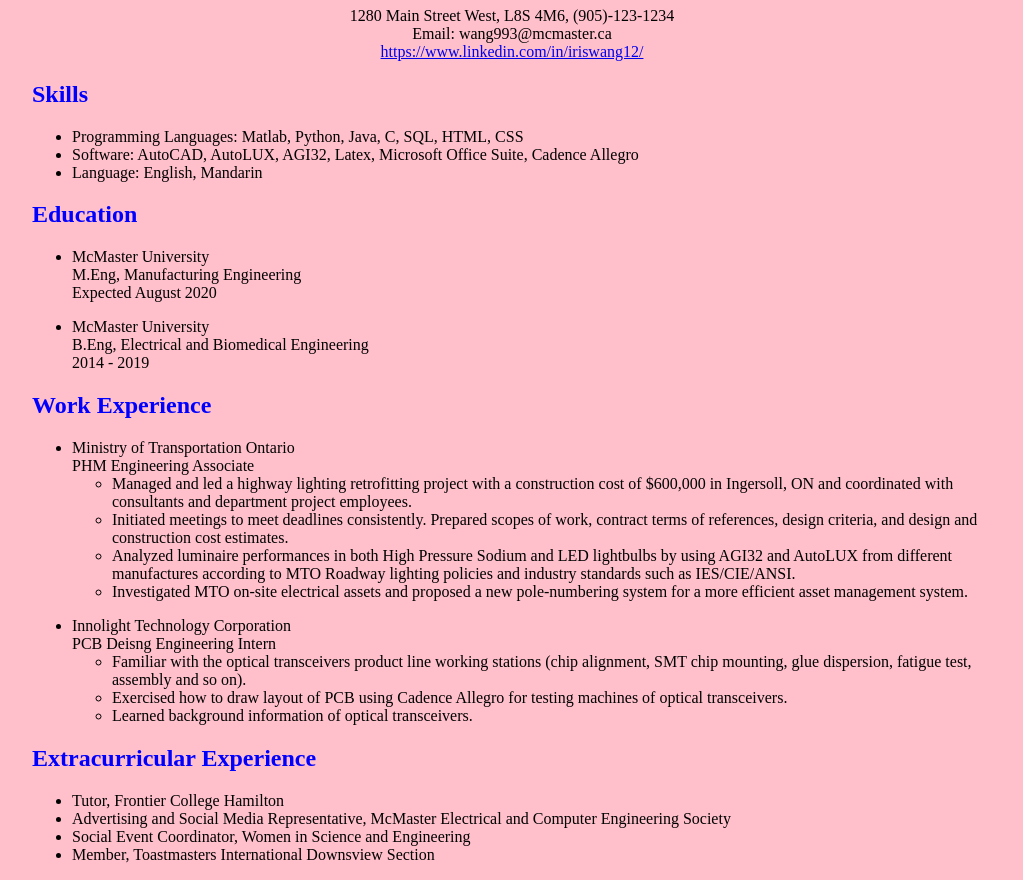
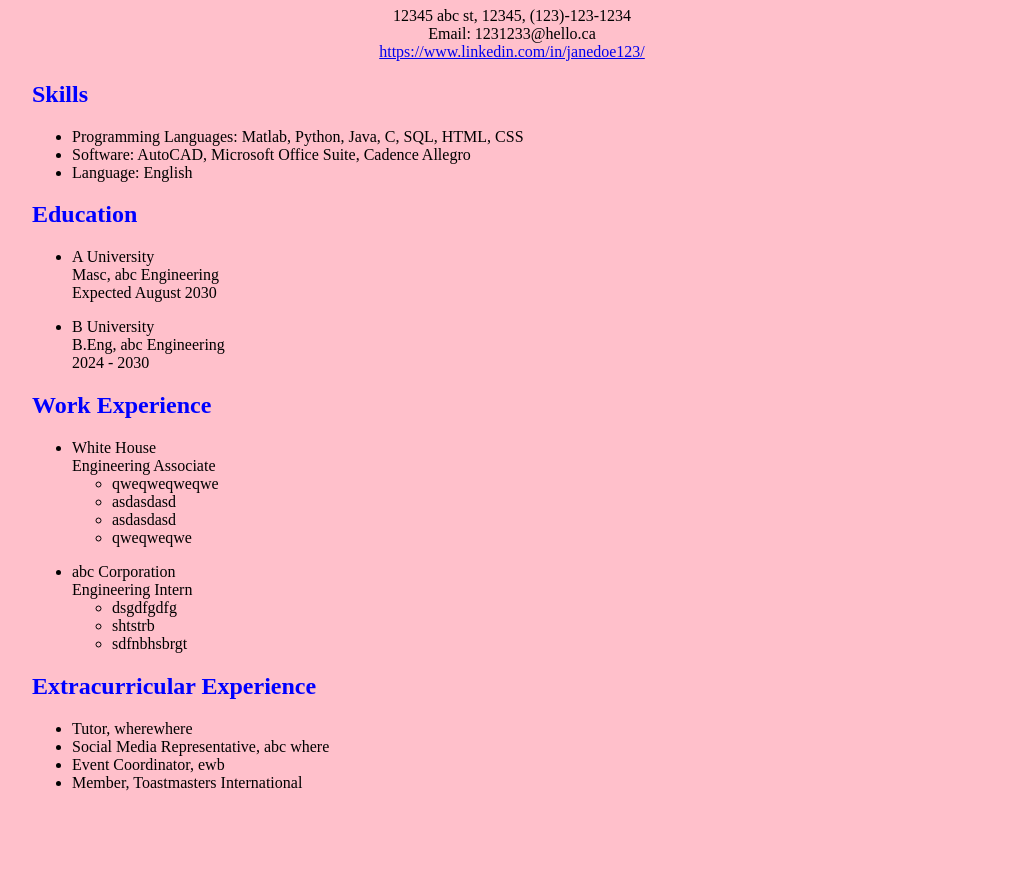
Before and after one commit to IrisW9527/SimpleWeb_about, a plain HTML site: page resume.html in a window 1280 px wide. Shown: the part 220-1100 px from the top of the page, without its empty margins (128-1151 px from the left). After the commit the page ends 1028 px from the top, so only its background shows below. Drawn offline with Linux system fonts and the light colour scheme.

Commit message:
resume mod

```diff
--- a/resume.html
+++ b/resume.html
@@ -15,7 +15,7 @@
 <body class="wrapper">
 
 	<header class="titleicon">
-		<h1><img src="./images/titleicon.png" style="margin-right: 2%;">Iris's Blog</h1>
+		<h1><img src="./images/titleicon.png" style="margin-right: 2%;">abc's Blog</h1>
 	</header>
 
 	<div class="catalog">
@@ -23,53 +23,53 @@
 	</div>
 	<hr>
 
-	<h1 style="text-align: center;">Iris Wang</h1>
-	<div style="text-align: center"><font size="3">1280 Main Street West, L8S 4M6, (905)-123-1234</font></div>
-	<div style="text-align: center">Email: wang993@mcmaster.ca</div>
-	<div style="text-align: center"><a href="https://www.linkedin.com/in/iriswang12/">https://www.linkedin.com/in/iriswang12/</a></div>
+	<h1 style="text-align: center;">Jane Doe</h1>
+	<div style="text-align: center"><font size="3">12345 abc st, 12345, (123)-123-1234</font></div>
+	<div style="text-align: center">Email: 1231233@hello.ca</div>
+	<div style="text-align: center"><a href="https://www.linkedin.com/in">https://www.linkedin.com/in/janedoe123/</a></div>
 
 	<h2 class="title">Skills</h2>
 	<ul>
 		<li>Programming Languages: Matlab, Python, Java, C, SQL, HTML, CSS</li>
-		<li>Software: AutoCAD, AutoLUX, AGI32, Latex, Microsoft Office Suite, Cadence Allegro</li>
-		<li>Language: English, Mandarin</li>
+		<li>Software: AutoCAD, Microsoft Office Suite, Cadence Allegro</li>
+		<li>Language: English</li>
 	</ul>
 
 	<h2 class="title">Education</h2>
 	<ul>
-		<p><li>McMaster University<div>M.Eng, Manufacturing Engineering<div>Expected August 2020</div></div></li></p>
-		<li>McMaster University <div>B.Eng, Electrical and Biomedical Engineering<div>2014 - 2019</div></div></li>
+		<p><li>A University<div>Masc, abc Engineering<div>Expected August 2030</div></div></li></p>
+		<li>B University <div>B.Eng, abc Engineering<div>2024 - 2030</div></div></li>
 	</ul>
 
 	<h2 class="title">Work Experience</h2>
 	<ul>
 		<p>
-			<li>Ministry of Transportation Ontario
-			<div>PHM Engineering Associate</div>
+			<li>White House
+			<div>Engineering Associate</div>
 			<ul>
-				<li>Managed and led a highway lighting retrofitting project with a construction cost of $600,000 in Ingersoll, ON and coordinated with consultants and department project employees.</li>
-				<li>Initiated meetings to meet deadlines consistently. Prepared scopes of work, contract terms of references, design criteria, and design and construction cost estimates.</li>
-				<li>Analyzed luminaire performances in both High Pressure Sodium and LED lightbulbs by using AGI32 and AutoLUX from different manufactures according to MTO Roadway lighting policies and industry standards such as IES/CIE/ANSI.</li>
-				<li>Investigated MTO on-site electrical assets and proposed a new pole-numbering system for a more efficient asset management system.</li>
+				<li>qweqweqweqwe</li>
+				<li>asdasdasd</li>
+				<li>asdasdasd</li>
+				<li>qweqweqwe</li>
 			</ul>
 			</li>
 		</p>
-		<li>Innolight Technology Corporation
-			<div>PCB Deisng Engineering Intern</div>
+		<li>abc Corporation
+			<div>Engineering Intern</div>
 			<ul>
-				<li>Familiar with the optical transceivers product line working stations (chip alignment, SMT chip mounting, glue dispersion, fatigue test, assembly and so on).</li>
-				<li>Exercised how to draw layout of PCB using Cadence Allegro for testing machines of optical transceivers.</li>
-				<li>Learned background information of optical transceivers.</li>
+				<li>dsgdfgdfg</li>
+				<li>shtstrb</li>
+				<li>sdfnbhsbrgt</li>
 			</ul>
 		</li>
 	</ul>
 
 	<h2 class="title">Extracurricular Experience</h2>
 	<ul>
-		<li>Tutor, Frontier College Hamilton</li>
-		<li>Advertising and Social Media Representative, McMaster Electrical and Computer Engineering Society</li>
-		<li>Social Event Coordinator, Women in Science and Engineering</li>
-		<li>Member, Toastmasters International Downsview Section</li>
+		<li>Tutor, wherewhere</li>
+		<li>Social Media Representative, abc where</li>
+		<li>Event Coordinator, ewb</li>
+		<li>Member, Toastmasters International</li>
 	</ul>
 
 
```
Also changed, not shown: index.html (+4 -4 lines).
